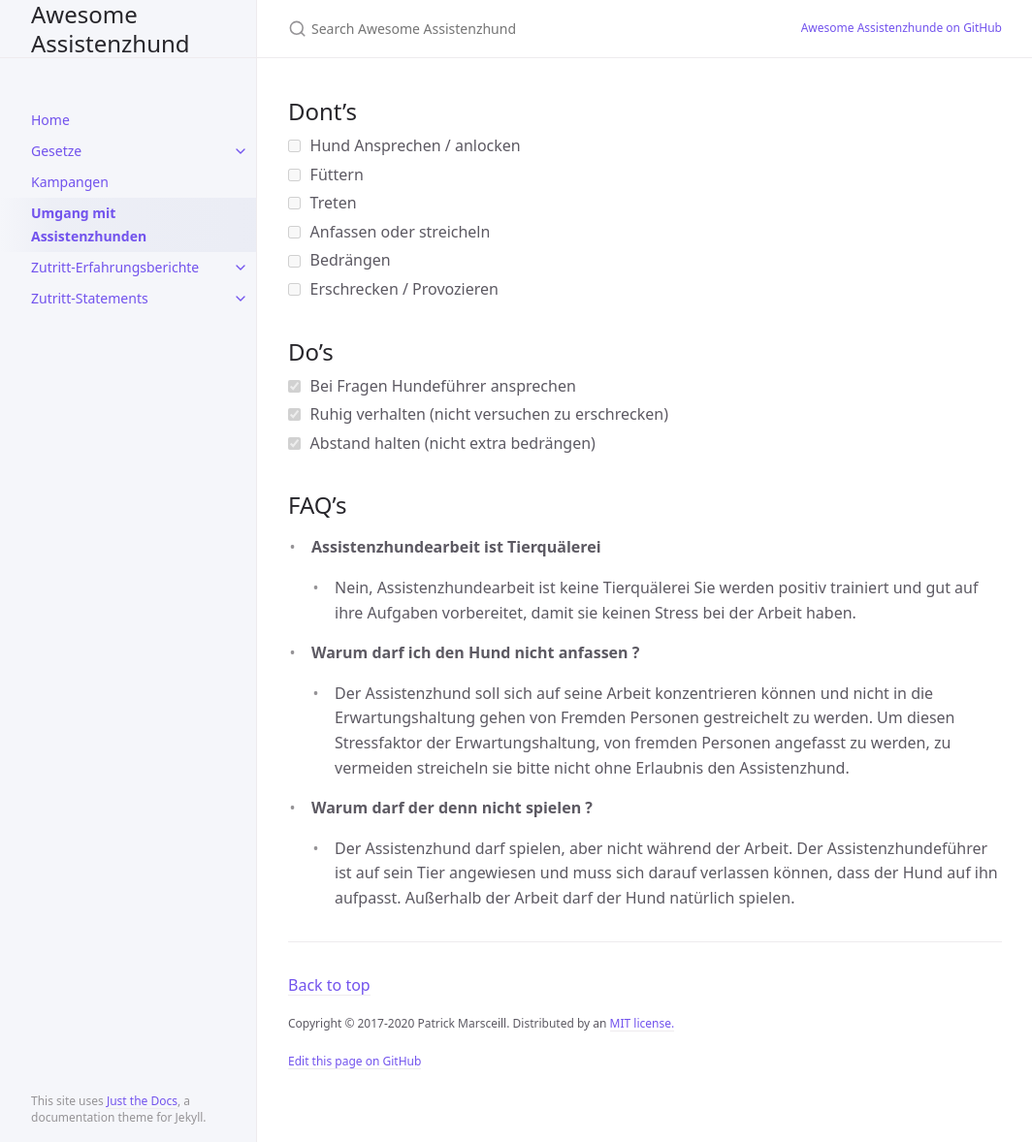
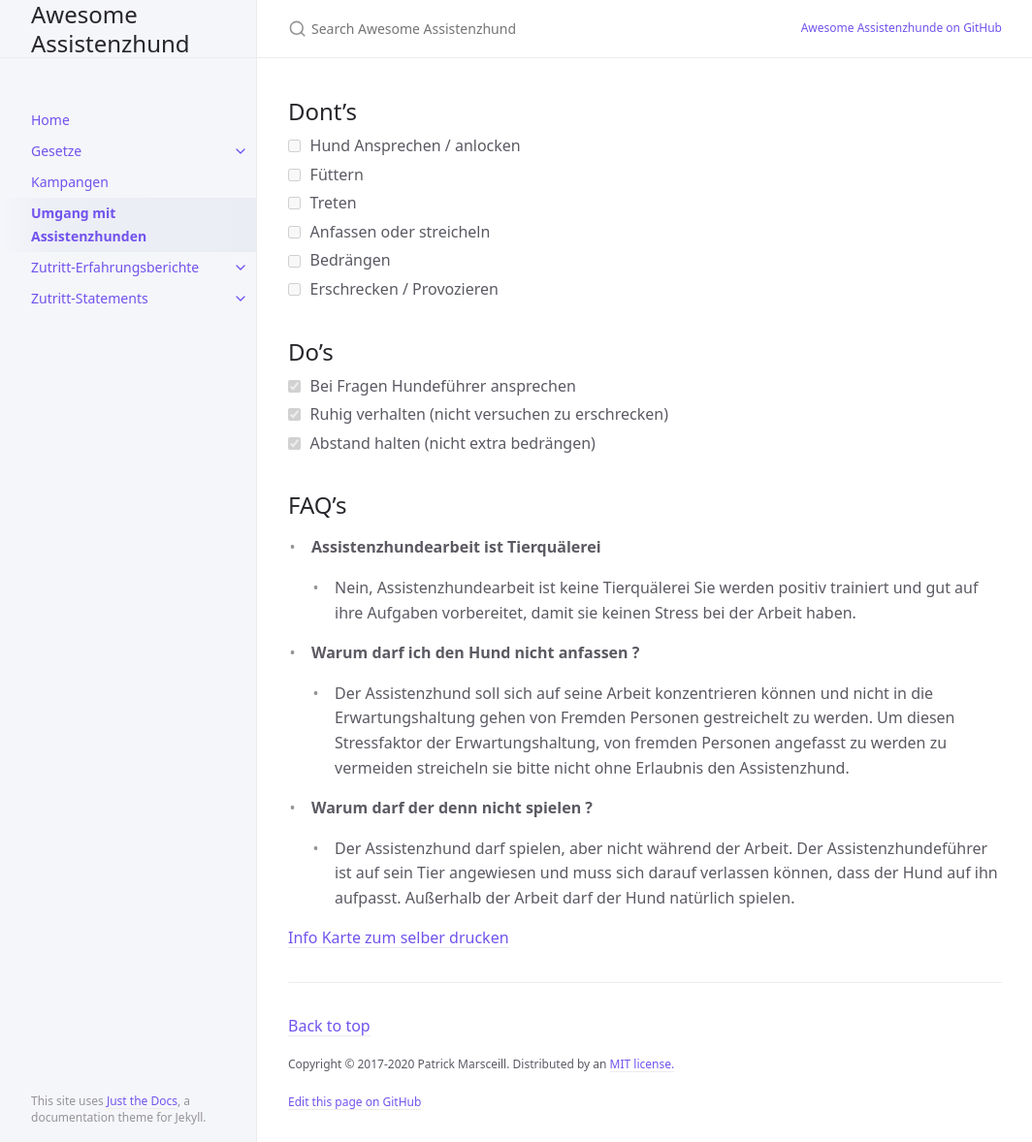
Before and after one commit to flozi00/awesome-assistenzhund, a Jekyll site: the page built from docs/umgang-mit-assistenzhund.md, in a window 1280 px wide and 1178 px high. Shown: the whole window at 97% size, without its empty margins (107-1171 px from the left). Built offline with Jekyll 4.4.1, drawn with Linux system fonts in a browser that asks for light colours.

Commit message:
add card link

```diff
--- a/docs/umgang-mit-assistenzhund.md
+++ b/docs/umgang-mit-assistenzhund.md
@@ -26,8 +26,11 @@ title: Umgang mit Assistenzhunden
     Sie werden positiv trainiert und gut auf ihre Aufgaben vorbereitet, damit sie keinen Stress bei der Arbeit haben.
 * **Warum darf ich den Hund nicht anfassen ?**
 
-  * Der Assistenzhund soll sich auf seine Arbeit konzentrieren können und nicht in die Erwartungshaltung gehen von Fremden Personen gestreichelt zu werden. Um diesen Stressfaktor der Erwartungshaltung, von fremden Personen angefasst zu werden, zu vermeiden streicheln sie bitte nicht ohne Erlaubnis den Assistenzhund.
+  * Der Assistenzhund soll sich auf seine Arbeit konzentrieren können und nicht in die Erwartungshaltung gehen von Fremden Personen gestreichelt zu werden. Um diesen Stressfaktor der Erwartungshaltung, von fremden Personen angefasst zu werden zu vermeiden streicheln sie bitte nicht ohne Erlaubnis den Assistenzhund.
 * **Warum darf der denn nicht spielen ?**
 
   * Der Assistenzhund darf spielen, aber nicht während der Arbeit. Der Assistenzhundeführer ist auf sein Tier angewiesen und muss sich darauf verlassen können, dass der Hund auf ihn aufpasst.
     Außerhalb der Arbeit darf der Hund natürlich spielen.
+
+
+[Info Karte zum selber drucken](https://www.canva.com/design/DAEm-lCv7zo/WNt4UWirpg0qfGkXMSTEKw/view?utm_content=DAEm-lCv7zo&utm_campaign=designshare&utm_medium=link&utm_source=sharebuttonhttps:/)
```
